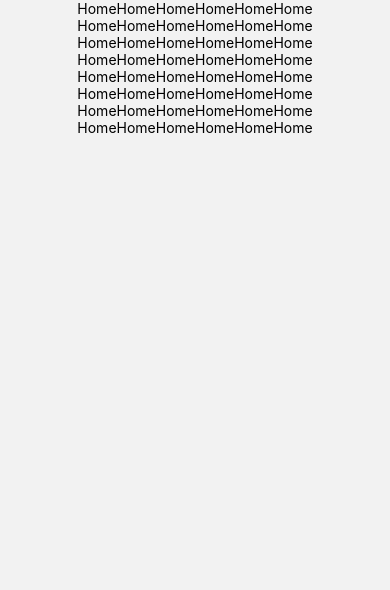
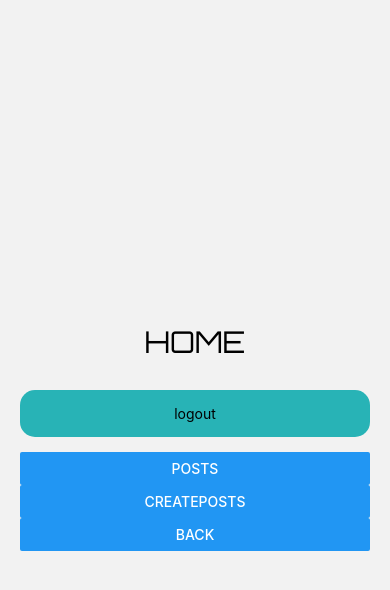
Before and after one commit to volodymyr-ok/goit-react-native-hw, a React Native app: screen /Home in a window 390 px wide. Shown: the top 590 px of the page. Built offline with nearby package versions, Linux system fonts and the light colour scheme.

Commit message:
added simple logout route

```diff
--- a/Screens/Auth/LoginScreen/LoginScreenStyles.jsx
+++ b/Screens/Auth/LoginScreen/LoginScreenStyles.jsx
@@ -1,9 +1,5 @@
 import { StyleSheet } from 'react-native';
 import { colors, fonts } from '../../../utils/styles';
-
-// borderColor: 'green',
-// borderWidth: 1,
-// fontFamily: 'Orbitron',
 
 export default StyleSheet.create({
   bgImage: {
--- a/Screens/HomeScreen/Home/Home.jsx
+++ b/Screens/HomeScreen/Home/Home.jsx
@@ -1,31 +1,57 @@
 import React from 'react';
-import { Text, View, StyleSheet } from 'react-native';
+import { Text, View, StyleSheet, Button, TouchableOpacity } from 'react-native';
 // CommentsScreen
 // MapScreen
 
-const Home = () => {
+const Home = ({ navigation }) => {
   return (
-    <View styles={styles.mainScreen}>
-      <Text style={styles.mainText}>HomeHomeHomeHomeHomeHome</Text>
-      <Text style={styles.mainText}>HomeHomeHomeHomeHomeHome</Text>
-      <Text style={styles.mainText}>HomeHomeHomeHomeHomeHome</Text>
-      <Text style={styles.mainText}>HomeHomeHomeHomeHomeHome</Text>
-      <Text style={styles.mainText}>HomeHomeHomeHomeHomeHome</Text>
-      <Text style={styles.mainText}>HomeHomeHomeHomeHomeHome</Text>
-      <Text style={styles.mainText}>HomeHomeHomeHomeHomeHome</Text>
-      <Text style={styles.mainText}>HomeHomeHomeHomeHomeHome</Text>
+    <View style={styles.mainScreen}>
+      <Text style={styles.mainText}>HOME</Text>
+
+      <TouchableOpacity style={styles.commonBtn} onPress={() => navigation.navigate('Login')}>
+        <Text style={styles.btnText}>logout</Text>
+      </TouchableOpacity>
+
+      <Button title="Posts" style={styles.commonBtn} onPress={() => navigation.navigate('Posts')} />
+
+      <Button
+        title="CreatePosts"
+        style={styles.commonBtn}
+        onPress={() => navigation.navigate('CreatePosts')}
+      />
+
+      <Button
+        title="back"
+        style={styles.commonBtn}
+        onPress={() => navigation.navigate('Profile')}
+      />
     </View>
   );
 };
 
+// borderColor: 'green',
+// borderWidth: 1,
+// { flex: 1, alignItems: 'center', justifyContent: 'center' }
+
 const styles = StyleSheet.create({
   mainScreen: {
     flex: 1,
-    justifyContent: 'flex-end',
-    alignItems: 'flex-end',
-    padding: 50,
+    justifyContent: 'center',
+    paddingHorizontal: 20,
   },
   mainText: {
+    fontFamily: 'Orbitron',
+    fontSize: 30,
+    marginVertical: 30,
+    textAlign: 'center',
+  },
+  commonBtn: {
+    marginBottom: 15,
+    padding: 15,
+    backgroundColor: '#28b3b6',
+    borderRadius: 15,
+  },
+  btnText: {
     textAlign: 'center',
   },
 });
```
